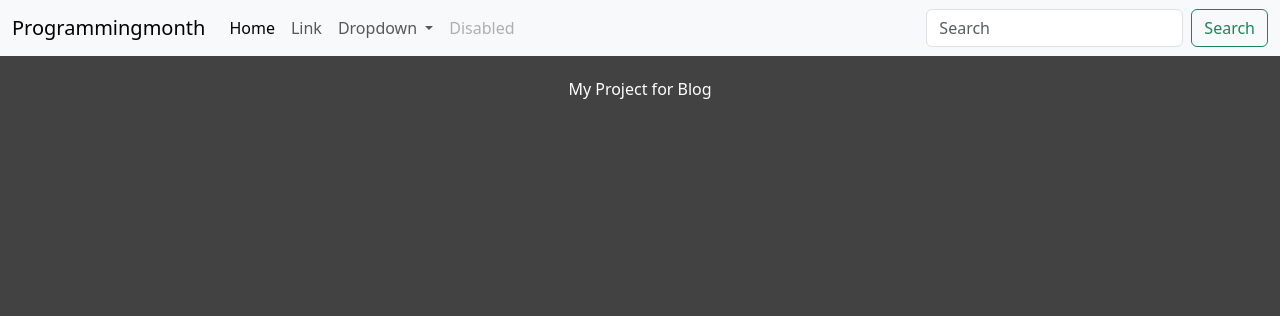
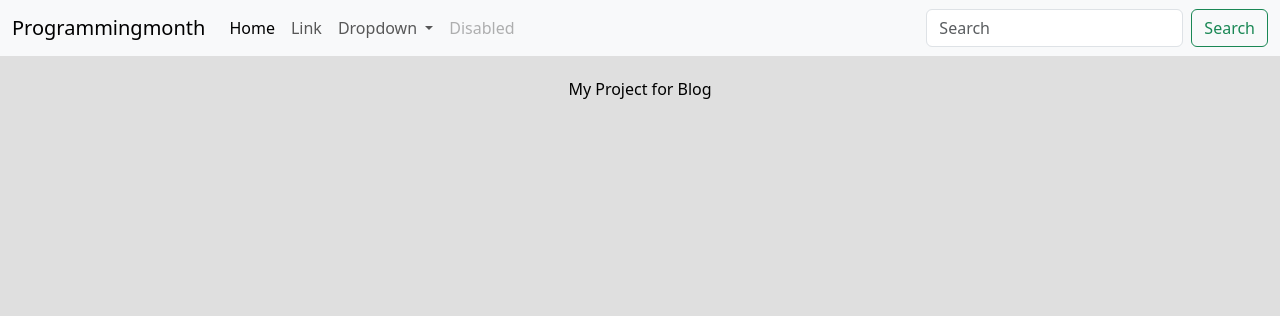
Before and after one commit to Programmingmonth/Weblog, a Django app: template Blog/web/templates/index.html in a window 1280 px wide. Shown: the top 316 px of the page. Run offline with Django 5.2, Linux system fonts and the light colour scheme; the template is opened without the code that fills it, so the values that code supplies are empty; parts of the project's set-up code (start-up, migrations or seed data) failed here and were passed over.

Commit message:
first commit

```diff
--- a/Blog/web/templates/index.html
+++ b/Blog/web/templates/index.html
@@ -7,12 +7,12 @@
     <link href="https://cdn.jsdelivr.net/npm/bootstrap@5.3.3/dist/css/bootstrap.min.css" rel="stylesheet" integrity="sha384-QWTKZyjpPEjISv5WaRU9OFeRpok6YctnYmDr5pNlyT2bRjXh0JMhjY6hW+ALEwIH" crossorigin="anonymous"></head>
     <style>
         body {
-          background-color: #424242;
+          background-color: #dfdfdf;
         }
 
         #My {
           text-align: center;
-          color: white;
+          color: black;
         }
     </style>
     <body>
```
